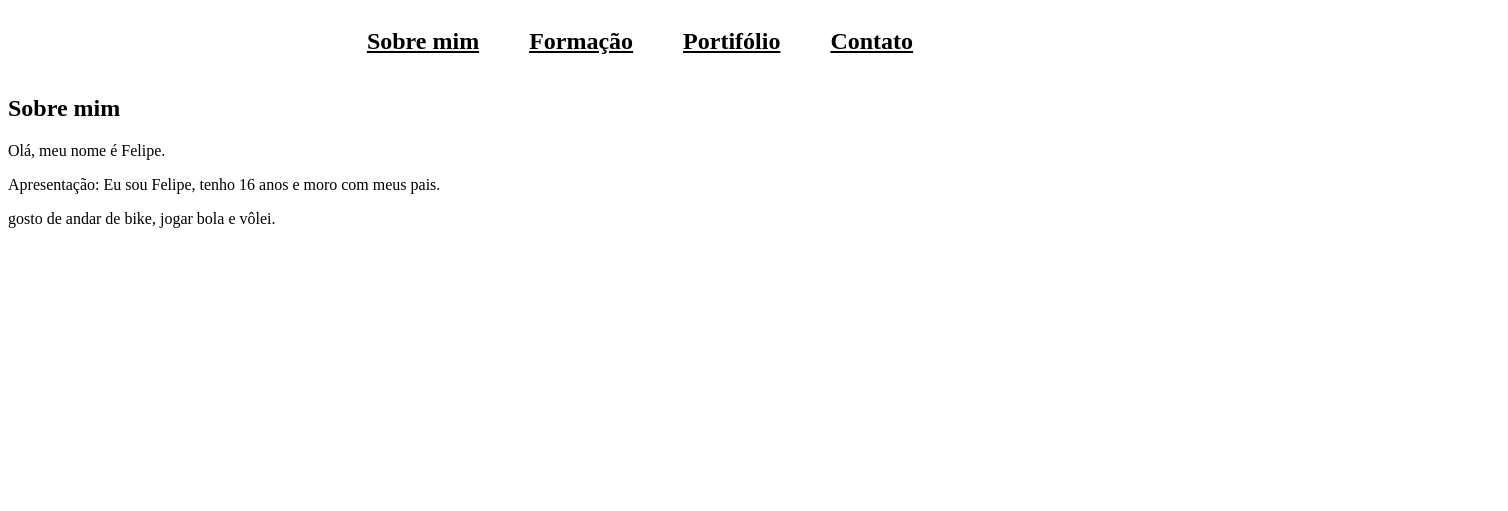
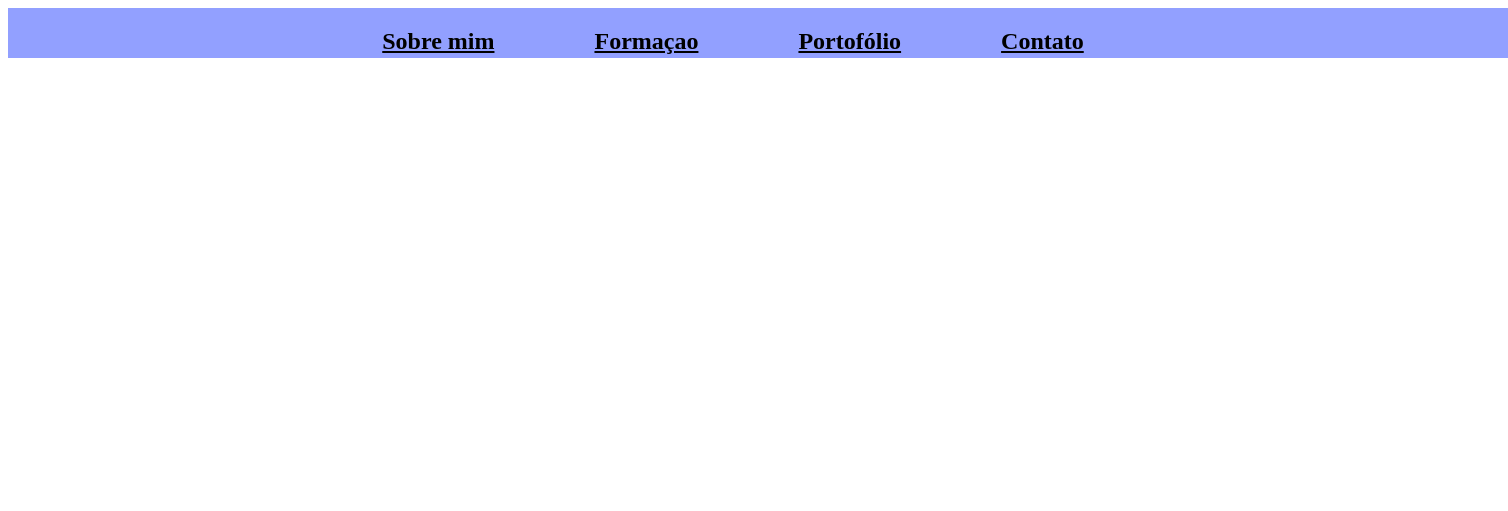
Before and after one commit to felipeferrarinitoledo-sys/BackEnd-n-, a plain HTML site: page index.html in a window 1280 px wide. Shown: the whole page, 1508 px wide, since content can reach past the window. Drawn offline with Linux system fonts and the light colour scheme.

Commit message:
Update index.html

```diff
--- a/index.html
+++ b/index.html
@@ -1,42 +1,47 @@
 <!DOCTYPE html>
-<html lang="pt-BR">
+<html lang="en">
+
 <head>
     <meta charset="UTF-8">
     <meta name="viewport" content="width=device-width, initial-scale=1.0">
-    <title>Portfólio - Felipe Ferrarini Toledo</title>
+    <title>Document</title>
+    <style>
+        body {
+            background-color: rgb(255, 255, 255);
+            width: 1000px;
+            height: 500px;
+        }
 
-    <style>
+        header {
+            background-color: rgba(0, 34, 255, 0.428);
+            width: 150%;
+            height: 10%;
+            text-align: left;
+
+        }
         .container{
-        display: flex;
-        justify-content: center;
-        gap: 50px;
+            display: flex;
+            justify-content: center;
+            gap: 50px;
+
         }
         a{
-            color:rgb(0, 0, 0)
+            color: rgb(0, 0, 0);
         }
-
-
+        a:hover{
+            color: rgb(0, 0, 0);
+        }
     </style>
-    <script></script>
-
-
-    </style>
-    <script></script>
-
 </head>
 <body>
-    <nav>
-        <div class="container">
-            <div class="link"><a href="index.html"><h2>Sobre mim</h2></a></div>
-            <div class="link"><a href="formacao.html"><h2>Formação</h2></a></div>
-            <div class="link"><a href="portifolio.html"><h2>Portifólio</h2></a></div>
-            <div class="link"><a href="contato.html"><h2>Contato</h2></a></div>
-            </div>
-    </nav>
+    <header>
+      <div class="container">
 
-    <section id="sobre">
-        <h2>Sobre mim</h2>
-        <p>Olá, meu nome é Felipe.</p>
-        <p>Apresentação: Eu sou Felipe, tenho 16 anos e moro com meus pais.</p>
-        <p>gosto de andar de bike, jogar bola e vôlei.</p>
-    </section>
+      <a href="Sobre mim.html"><h2>Sobre mim</h2></a><br>
+      <a href="formaçao.html"><h2>Formaçao</h2></a><br>
+      <a href="portofolio.html"><h2>Portofólio</h2></a><br>
+      <a href="contato.html"><h2>Contato</h2></a><br>
+
+    </div>
+    </header>
+</body>
```
